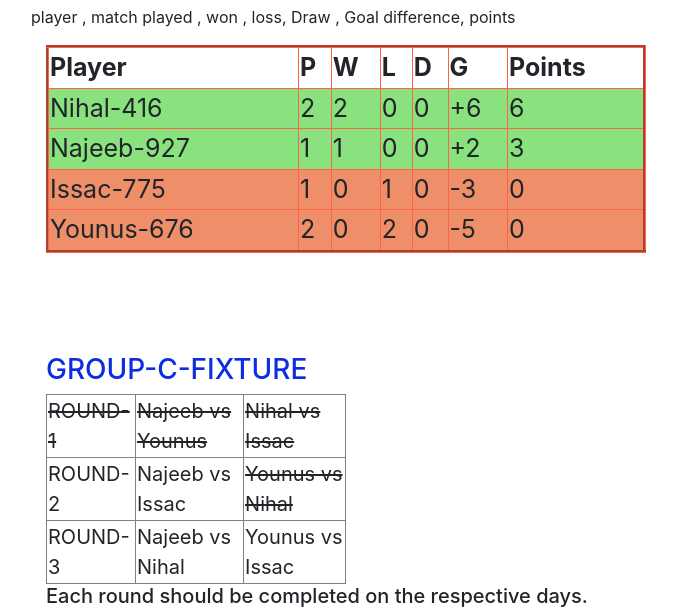
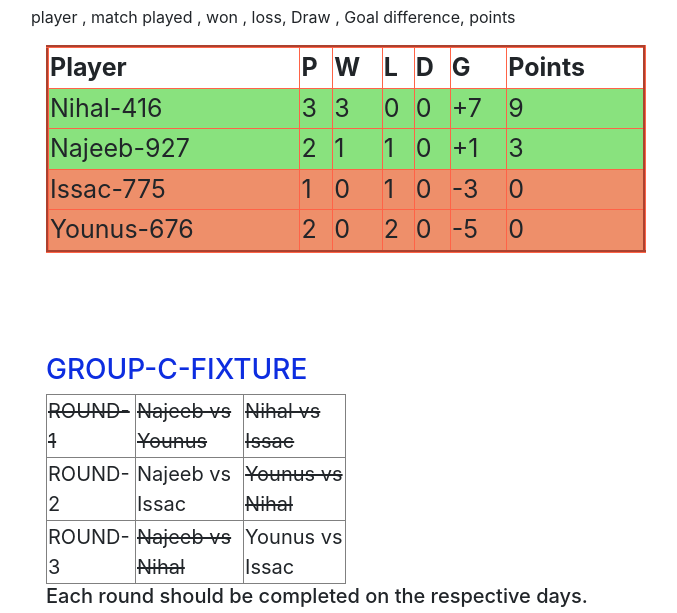
Before and after one commit to AMALKRISHNA-AK47/pesmobile-tournament-sharkaade-shark.github.io, a plain HTML site: page groupC.html in a window 1280 px wide. Shown: the part 51-664 px from the top of the page, without its empty margins (69-746 px from the left). Drawn offline with nearby package versions, Linux system fonts and the light colour scheme.

Commit message:
Update groupC.html

```diff
--- a/groupC.html
+++ b/groupC.html
@@ -29,21 +29,21 @@
                 <tbody>
                     <tr style="background-color: rgb(137, 226, 126);">
                         <td>Nihal-416</td>
-                        <td>2</td>
-                        <td>2</td>
+                        <td>3</td>
+                        <td>3</td>
                         <td>0</td>
                         <td>0</td>
-                        <td>+6</td>
-                        <td>6</td>
+                        <td>+7</td>
+                        <td>9</td>
 
                     </tr>
                     <tr style="background-color: rgb(137, 226, 126);">
                         <td>Najeeb-927</td>
+                        <td>2</td>
                         <td>1</td>
                         <td>1</td>
                         <td>0</td>
-                        <td>0</td>
-                        <td>+2</td>
+                        <td>+1</td>
                         <td>3</td>
 
                     </tr>
@@ -85,7 +85,7 @@
                     </tr>
                     <tr>
                         <td>ROUND-3</td>
-                        <td>Najeeb vs Nihal</td>
+                        <td><del>Najeeb vs Nihal</del></td>
                         <td>Younus vs Issac</td>
                     </tr>
                 </tbody>
```
